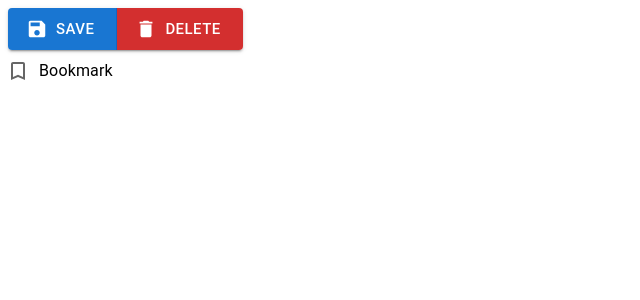
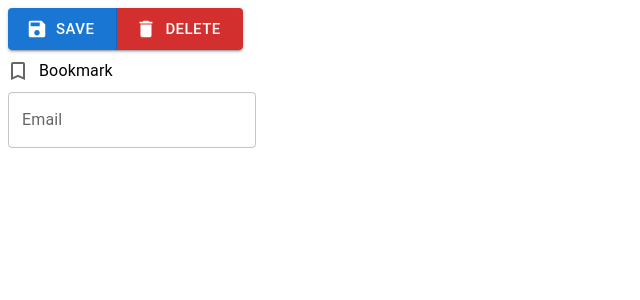
Before and after one commit to htutwaiphyoe/tailwind, a React (Create React App) app in the folder tutorial/: page / in a window 1280 px wide. Shown: the top 300 px of the page, without its empty margins (0-640 px from the left). Built offline with nearby package versions, Linux system fonts and the light colour scheme.

Commit message:
#add: TextField

```diff
--- a/tutorial/src/App.js
+++ b/tutorial/src/App.js
@@ -7,6 +7,7 @@ import SaveIcon from "@mui/icons-material/Save";
 import DeleteIcon from "@mui/icons-material/Delete";
 import BookmarkBorderIcon from "@mui/icons-material/BookmarkBorder";
 import BookmarkIcon from "@mui/icons-material/Bookmark";
+import { TextField } from "@mui/material";
 
 import "./App.css";
 
@@ -40,6 +41,15 @@ function App() {
                     label="Bookmark"
                 />
             </div>
+            <div>
+                <TextField
+                    variant="outlined"
+                    label="Email"
+                    placeholder="johndoe@example.com"
+                    color="secondary"
+                    type="email"
+                />
+            </div>
         </div>
     );
 }
```
